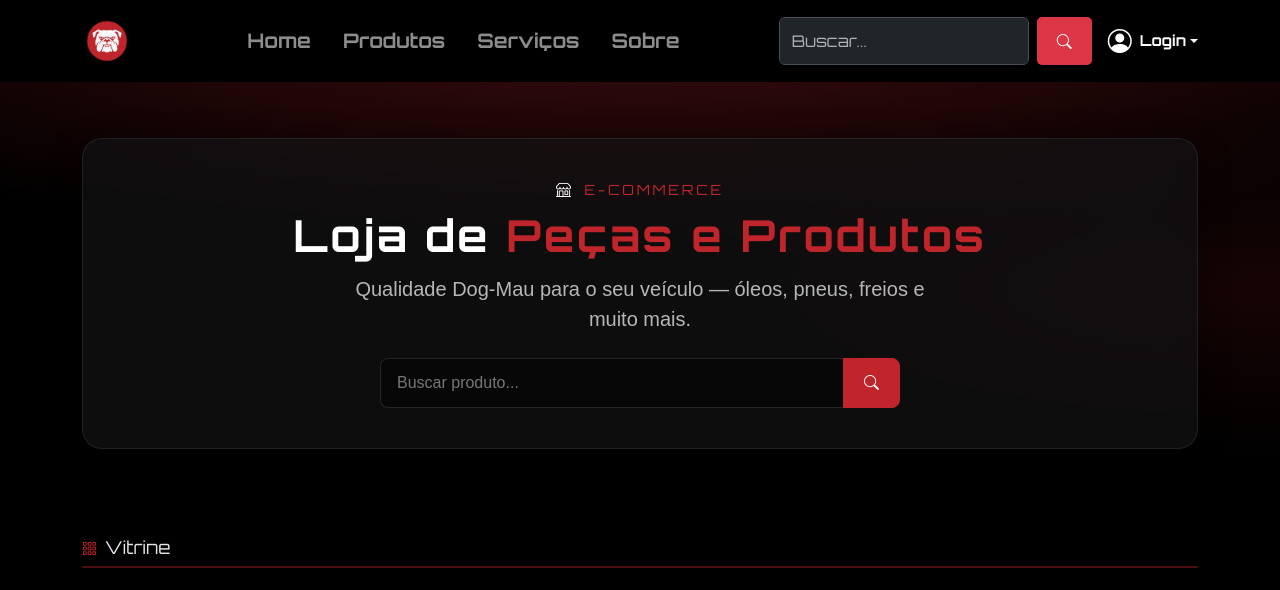
After one commit to BailoMateus/Dog-Mau-AutoCenter, a FastAPI app: template backend/app/templates/pages/loja.html in a window 1280 px wide. The commit adds this page. Shown: the top 590 px of the page. Run offline with FastAPI, Linux system fonts and the light colour scheme; the template is opened without the code that fills it, so the values that code supplies are empty; parts of the project's set-up code (start-up, migrations or seed data) failed here and were passed over.

Commit message:
feat: Adicionando a loja

```diff
--- /dev/null
+++ b/backend/app/templates/pages/loja.html
@@ -0,0 +1,130 @@
+{% extends "base.html" %}
+
+{% block title %}DogMau Auto Center — Loja de Produtos{% endblock %}
+
+{% block extra_head %}
+<link rel="stylesheet" href="/static/css/loja.css">
+{% endblock %}
+
+{% block content %}
+<div class="loja-page">
+  <section class="loja-hero">
+    <div class="container">
+      <div class="loja-hero-glass text-center">
+        <p class="text-uppercase small mb-2" style="color: #c0252b; letter-spacing: 0.2em; font-family: 'Orbitron', sans-serif;">
+          <i class="bi bi-shop me-1"></i> E-commerce
+        </p>
+        <h1>Loja de <span class="accent">Peças e Produtos</span></h1>
+        <p class="lead">Qualidade Dog-Mau para o seu veículo — óleos, pneus, freios e muito mais.</p>
+        <div class="loja-search-wrap">
+          <div class="input-group">
+            <input type="search" id="lojaSearchInput" class="form-control" placeholder="Buscar produto..." aria-label="Buscar produto">
+            <button class="btn btn-loja-search" type="button" aria-label="Buscar">
+              <i class="bi bi-search"></i>
+            </button>
+          </div>
+        </div>
+      </div>
+    </div>
+  </section>
+
+  <section class="container">
+    <h2 class="loja-section-title">
+      <i class="bi bi-grid-3x3-gap me-2" style="color: #c0252b;"></i>Vitrine
+    </h2>
+
+    <p id="lojaEmptyMsg" class="loja-empty-msg">Nenhum produto encontrado para sua busca.</p>
+
+    <div class="row row-cols-1 row-cols-md-3 row-cols-lg-4 g-4" id="lojaProductGrid">
+      {% if produtos %}
+        {% for p in produtos %}
+        {% set estoque = p.quantidade_estoque | default(0) %}
+        {% set img_url = 'https://images.unsplash.com/photo-1486262715619-67b85e0b08d3?w=600&h=600&fit=crop' %}
+        <div class="col">
+          <article class="loja-card"
+                   data-loja-card
+                   data-nome="{{ p.nome }}"
+                   data-desc="{{ p.descricao or '' }}">
+            <div class="loja-card-img-wrap">
+              <img src="{{ img_url }}" alt="{{ p.nome }}" loading="lazy">
+              {% if estoque <= 0 %}
+              <span class="loja-card-badge esgotado">Esgotado</span>
+              {% elif estoque <= 5 %}
+              <span class="loja-card-badge baixo">Estoque baixo</span>
+              {% else %}
+              <span class="loja-card-badge disponivel">Disponível</span>
+              {% endif %}
+            </div>
+            <div class="loja-card-body">
+              <h3 class="loja-card-title">{{ p.nome }}</h3>
+              <p class="loja-card-desc">{{ p.descricao or 'Produto original Dog-Mau Auto Center.' }}</p>
+              <p class="loja-card-price">
+                R$ {{ "%.2f"|format(p.preco | float) }}
+                <small> / un.</small>
+              </p>
+              <button type="button"
+                      class="btn btn-loja-comprar"
+                      data-demo="false"
+                      data-logged-in="{{ 'true' if user else 'false' }}"
+                      data-produto-id="{{ p.id_produto }}"
+                      data-preco="{{ p.preco }}"
+                      data-estoque="{{ estoque }}"
+                      {% if user %}data-user-id="{{ user.user_id }}"{% endif %}
+                      {% if estoque <= 0 %}disabled{% endif %}>
+                <i class="bi bi-bag-plus me-2"></i>
+                {% if estoque <= 0 %}Indisponível{% else %}Comprar{% endif %}
+              </button>
+            </div>
+          </article>
+        </div>
+        {% endfor %}
+      {% else %}
+        {% set demo_produtos = [
+          ('Óleo Castrol Edge 5W30', 'Óleo sintético de alta performance para motor. Proteção superior em todas as condições.', 189.90, 24, 'https://images.unsplash.com/photo-1625047509168-4b9b5d5d5b0e?w=600&h=600&fit=crop'),
+          ('Pneu Michelin Primacy 4', 'Pneu premium com excelente aderência em pista molhada e seca. Conforto e durabilidade.', 649.00, 12, 'https://images.unsplash.com/photo-1558618666-fcd25c85cd64?w=600&h=600&fit=crop'),
+          ('Pastilha de Freio Brembo', 'Pastilhas de cerâmica carbono com frenagem precisa e baixo ruído. Kit dianteiro.', 279.50, 8, 'https://images.unsplash.com/photo-1487754180451-c145f7ba1f0b?w=600&h=600&fit=crop'),
+          ('Filtro de Ar K&N', 'Filtro esportivo lavável. Maior fluxo de ar e resposta do motor.', 159.00, 15, 'https://images.unsplash.com/photo-1619642751031-3f9d24e4250e?w=600&h=600&fit=crop'),
+          ('Bateria Moura 60Ah', 'Bateria automotiva selada com alta capacidade de partida a frio.', 499.00, 6, 'https://images.unsplash.com/photo-1593941707882-a5bba14938c7?w=600&h=600&fit=crop'),
+          ('Kit Palheta Bosch Aerotwin', 'Palhetas planas com aerodinâmica superior. Visibilidade total na chuva.', 89.90, 20, 'https://images.unsplash.com/photo-1517524008697-84bbe3c3fd97?w=600&h=600&fit=crop')
+        ] %}
+        {% for nome, desc, preco, estoque, img_url in demo_produtos %}
+        <div class="col">
+          <article class="loja-card"
+                   data-loja-card
+                   data-nome="{{ nome }}"
+                   data-desc="{{ desc }}">
+            <div class="loja-card-img-wrap">
+              <img src="{{ img_url }}" alt="{{ nome }}" loading="lazy">
+              {% if estoque <= 5 %}
+              <span class="loja-card-badge baixo">Estoque baixo</span>
+              {% else %}
+              <span class="loja-card-badge demo">Demonstração</span>
+              {% endif %}
+            </div>
+            <div class="loja-card-body">
+              <h3 class="loja-card-title">{{ nome }}</h3>
+              <p class="loja-card-desc">{{ desc }}</p>
+              <p class="loja-card-price">
+                R$ {{ "%.2f"|format(preco) }}
+                <small> / un.</small>
+              </p>
+              <button type="button"
+                      class="btn btn-loja-comprar"
+                      data-demo="true">
+                <i class="bi bi-bag-plus me-2"></i>Comprar
+              </button>
+            </div>
+          </article>
+        </div>
+        {% endfor %}
+      {% endif %}
+    </div>
+  </section>
+</div>
+
+<div class="loja-toast-container" aria-live="polite"></div>
+{% endblock %}
+
+{% block extra_scripts %}
+<script src="/static/js/loja.js"></script>
+{% endblock %}
--- a/backend/app/templates/partials/header.html
+++ b/backend/app/templates/partials/header.html
@@ -16,7 +16,7 @@
       <!-- Center Links -->
       <ul class="navbar-nav mx-auto mb-3 mb-lg-0 text-center mt-3 mt-lg-0">
         <li class="nav-item"><a href="/" class="nav-link px-3 fs-5 {% if page == 'home' %}active{% endif %}">Home</a></li>
-        <li class="nav-item"><a href="#" class="nav-link px-3 fs-5 {% if page == 'produtos' %}active{% endif %}">Produtos</a></li>
+        <li class="nav-item"><a href="/loja" class="nav-link px-3 fs-5 {% if page == 'produtos' %}active{% endif %}">Produtos</a></li>
         <li class="nav-item"><a href="/servicos" class="nav-link px-3 fs-5 {% if page == 'servicos' %}active{% endif %}">Serviços</a></li>
         <li class="nav-item"><a href="#" class="nav-link px-3 fs-5 {% if page == 'sobre' %}active{% endif %}">Sobre</a></li>
         {% if user %}
--- /dev/null
+++ b/backend/static/css/loja.css
@@ -0,0 +1,267 @@
+/* Loja — Dark mode + glassmorphism (Dog-Mau #c0252b) */
+
+.loja-page {
+  min-height: calc(100vh - 120px);
+  padding-bottom: 4rem;
+}
+
+.loja-hero {
+  position: relative;
+  padding: 3.5rem 0 3rem;
+  margin-bottom: 2.5rem;
+  overflow: hidden;
+}
+
+.loja-hero::before {
+  content: "";
+  position: absolute;
+  inset: 0;
+  background:
+    radial-gradient(ellipse 80% 60% at 50% -20%, rgba(192, 37, 43, 0.35), transparent),
+    radial-gradient(ellipse 50% 40% at 100% 50%, rgba(192, 37, 43, 0.12), transparent);
+  pointer-events: none;
+}
+
+.loja-hero-glass {
+  position: relative;
+  background: rgba(20, 20, 22, 0.65);
+  backdrop-filter: blur(16px);
+  -webkit-backdrop-filter: blur(16px);
+  border: 1px solid rgba(255, 255, 255, 0.08);
+  border-radius: 1.25rem;
+  padding: 2.5rem 2rem;
+  box-shadow: 0 8px 32px rgba(0, 0, 0, 0.4);
+}
+
+.loja-hero h1 {
+  font-family: "Orbitron", sans-serif;
+  font-size: clamp(1.75rem, 4vw, 2.75rem);
+  letter-spacing: 0.06em;
+  color: #fff;
+  margin-bottom: 0.75rem;
+}
+
+.loja-hero h1 .accent {
+  color: #c0252b;
+}
+
+.loja-hero .lead {
+  color: rgba(255, 255, 255, 0.7);
+  max-width: 36rem;
+  margin: 0 auto 1.5rem;
+}
+
+.loja-search-wrap {
+  max-width: 520px;
+  margin: 0 auto;
+}
+
+.loja-search-wrap .form-control {
+  background: rgba(0, 0, 0, 0.45);
+  border: 1px solid rgba(255, 255, 255, 0.12);
+  color: #fff;
+  padding: 0.75rem 1rem;
+  border-radius: 0.5rem 0 0 0.5rem;
+}
+
+.loja-search-wrap .form-control:focus {
+  background: rgba(0, 0, 0, 0.55);
+  border-color: #c0252b;
+  color: #fff;
+  box-shadow: 0 0 0 0.2rem rgba(192, 37, 43, 0.25);
+}
+
+.loja-search-wrap .form-control::placeholder {
+  color: rgba(255, 255, 255, 0.45);
+}
+
+.loja-search-wrap .btn-loja-search {
+  background: #c0252b;
+  border: 1px solid #c0252b;
+  color: #fff;
+  padding: 0.75rem 1.25rem;
+  border-radius: 0 0.5rem 0.5rem 0;
+  transition: background 0.25s ease, transform 0.2s ease;
+}
+
+.loja-search-wrap .btn-loja-search:hover {
+  background: #a01f24;
+  border-color: #a01f24;
+  color: #fff;
+  transform: scale(1.02);
+}
+
+/* Product cards */
+.loja-card {
+  background: rgba(18, 18, 20, 0.75);
+  backdrop-filter: blur(12px);
+  -webkit-backdrop-filter: blur(12px);
+  border: 1px solid rgba(255, 255, 255, 0.07);
+  border-radius: 1rem;
+  overflow: hidden;
+  height: 100%;
+  display: flex;
+  flex-direction: column;
+  transition: transform 0.3s ease, box-shadow 0.3s ease, border-color 0.3s ease;
+}
+
+.loja-card:hover {
+  transform: translateY(-6px);
+  box-shadow: 0 16px 40px rgba(0, 0, 0, 0.5), 0 0 0 1px rgba(192, 37, 43, 0.2);
+  border-color: rgba(192, 37, 43, 0.35);
+}
+
+.loja-card-img-wrap {
+  position: relative;
+  aspect-ratio: 1 / 1;
+  overflow: hidden;
+  background: #111;
+}
+
+.loja-card-img-wrap img {
+  width: 100%;
+  height: 100%;
+  object-fit: cover;
+  transition: transform 0.45s ease;
+}
+
+.loja-card:hover .loja-card-img-wrap img {
+  transform: scale(1.08);
+}
+
+.loja-card-badge {
+  position: absolute;
+  top: 0.75rem;
+  right: 0.75rem;
+  font-size: 0.7rem;
+  font-weight: 700;
+  letter-spacing: 0.04em;
+  text-transform: uppercase;
+  padding: 0.35rem 0.65rem;
+  border-radius: 2rem;
+  z-index: 1;
+}
+
+.loja-card-badge.disponivel {
+  background: rgba(25, 135, 84, 0.9);
+  color: #fff;
+}
+
+.loja-card-badge.baixo {
+  background: rgba(192, 37, 43, 0.95);
+  color: #fff;
+}
+
+.loja-card-badge.esgotado {
+  background: rgba(108, 117, 125, 0.95);
+  color: #fff;
+}
+
+.loja-card-badge.demo {
+  background: rgba(255, 255, 255, 0.15);
+  color: rgba(255, 255, 255, 0.9);
+  border: 1px solid rgba(255, 255, 255, 0.2);
+}
+
+.loja-card-body {
+  padding: 1.25rem;
+  flex: 1;
+  display: flex;
+  flex-direction: column;
+}
+
+.loja-card-title {
+  font-family: "Orbitron", sans-serif;
+  font-size: 0.95rem;
+  font-weight: 700;
+  color: #fff;
+  margin-bottom: 0.5rem;
+  line-height: 1.35;
+}
+
+.loja-card-desc {
+  font-size: 0.85rem;
+  color: rgba(255, 255, 255, 0.55);
+  margin-bottom: 1rem;
+  flex: 1;
+  display: -webkit-box;
+  -webkit-line-clamp: 2;
+  -webkit-box-orient: vertical;
+  overflow: hidden;
+}
+
+.loja-card-price {
+  font-family: "Orbitron", sans-serif;
+  font-size: 1.35rem;
+  font-weight: 700;
+  color: #c0252b;
+  margin-bottom: 1rem;
+}
+
+.loja-card-price small {
+  font-size: 0.75rem;
+  color: rgba(255, 255, 255, 0.45);
+  font-weight: 400;
+}
+
+.btn-loja-comprar {
+  width: 100%;
+  background: linear-gradient(135deg, #c0252b 0%, #8b1a1f 100%);
+  border: none;
+  color: #fff;
+  font-family: "Orbitron", sans-serif;
+  font-weight: 700;
+  font-size: 0.8rem;
+  letter-spacing: 0.05em;
+  padding: 0.75rem 1rem;
+  border-radius: 0.5rem;
+  transition: transform 0.2s ease, box-shadow 0.25s ease, opacity 0.2s ease;
+}
+
+.btn-loja-comprar:hover:not(:disabled) {
+  color: #fff;
+  transform: scale(1.02);
+  box-shadow: 0 6px 20px rgba(192, 37, 43, 0.45);
+}
+
+.btn-loja-comprar:active:not(:disabled) {
+  transform: scale(0.98);
+}
+
+.btn-loja-comprar:disabled {
+  opacity: 0.55;
+  cursor: not-allowed;
+}
+
+.loja-section-title {
+  font-family: "Orbitron", sans-serif;
+  color: rgba(255, 255, 255, 0.9);
+  font-size: 1.1rem;
+  margin-bottom: 1.5rem;
+  padding-bottom: 0.5rem;
+  border-bottom: 2px solid rgba(192, 37, 43, 0.4);
+}
+
+.loja-empty-msg {
+  display: none;
+  text-align: center;
+  color: rgba(255, 255, 255, 0.6);
+  padding: 3rem 1rem;
+}
+
+.loja-toast-container {
+  position: fixed;
+  bottom: 1.5rem;
+  right: 1.5rem;
+  z-index: 1080;
+}
+
+@media (max-width: 768px) {
+  .loja-hero {
+    padding: 2rem 0 1.5rem;
+  }
+
+  .loja-hero-glass {
+    padding: 1.75rem 1.25rem;
+  }
+}
--- /dev/null
+++ b/backend/static/js/loja.js
@@ -0,0 +1,96 @@
+/**
+ * loja.js — busca na vitrine e ação do botão Comprar
+ */
+(function () {
+  const searchInput = document.getElementById('lojaSearchInput');
+  const grid = document.getElementById('lojaProductGrid');
+  const emptyMsg = document.getElementById('lojaEmptyMsg');
+
+  if (!grid) return;
+
+  function filterProducts() {
+    const term = (searchInput?.value || '').trim().toLowerCase();
+    const cards = grid.querySelectorAll('[data-loja-card]');
+    let visible = 0;
+
+    cards.forEach((card) => {
+      const nome = (card.dataset.nome || '').toLowerCase();
+      const desc = (card.dataset.desc || '').toLowerCase();
+      const match = !term || nome.includes(term) || desc.includes(term);
+      card.closest('.col').style.display = match ? '' : 'none';
+      if (match) visible += 1;
+    });
+
+    if (emptyMsg) {
+      emptyMsg.style.display = visible === 0 ? 'block' : 'none';
+    }
+  }
+
+  if (searchInput) {
+    searchInput.addEventListener('input', filterProducts);
+  }
+
+  function showToast(message, type) {
+    let container = document.querySelector('.loja-toast-container');
+    if (!container) {
+      container = document.createElement('div');
+      container.className = 'loja-toast-container';
+      document.body.appendChild(container);
+    }
+    container = document.querySelector('.loja-toast-container') || container;
+
+    const el = document.createElement('div');
+    el.className = `alert alert-${type || 'info'} shadow-lg mb-2`;
+    el.setAttribute('role', 'alert');
+    el.textContent = message;
+    container.appendChild(el);
+    setTimeout(() => el.remove(), 4000);
+  }
+
+  grid.addEventListener('click', async (e) => {
+    const btn = e.target.closest('.btn-loja-comprar');
+    if (!btn || btn.disabled) return;
+
+    const isDemo = btn.dataset.demo === 'true';
+    if (isDemo) {
+      showToast('Produto demonstrativo — cadastre itens reais no painel para comprar.', 'secondary');
+      return;
+    }
+
+    const loggedIn = btn.dataset.loggedIn === 'true';
+    if (!loggedIn) {
+      const next = encodeURIComponent(window.location.pathname);
+      window.location.href = `/login?next=${next}`;
+      return;
+    }
+
+    const estoque = parseInt(btn.dataset.estoque, 10);
+    if (estoque <= 0) {
+      showToast('Produto sem estoque no momento.', 'warning');
+      return;
+    }
+
+    const produtoId = parseInt(btn.dataset.produtoId, 10);
+    const preco = parseFloat(btn.dataset.preco) || 0;
+    const userId = parseInt(btn.dataset.userId, 10);
+
+    btn.disabled = true;
+    const originalHtml = btn.innerHTML;
+    btn.innerHTML = '<span class="spinner-border spinner-border-sm me-2"></span>Processando...';
+
+    try {
+      if (typeof criarPedido !== 'function' || typeof adicionarProdutoAoPedido !== 'function') {
+        throw new Error('Módulo de compra não carregado.');
+      }
+
+      const pedido = await criarPedido(userId, preco);
+      await adicionarProdutoAoPedido(pedido.id_pedido, produtoId, 1);
+      showToast('Produto adicionado ao pedido! Acesse Minha Área para acompanhar.', 'success');
+    } catch (err) {
+      showToast(err.message || 'Não foi possível concluir a compra.', 'danger');
+    } finally {
+      btn.disabled = false;
+      btn.innerHTML = originalHtml;
+    }
+  });
+})();
```
Also changed, not shown: backend/app/controllers/page_controller.py (+12 -0 lines).
